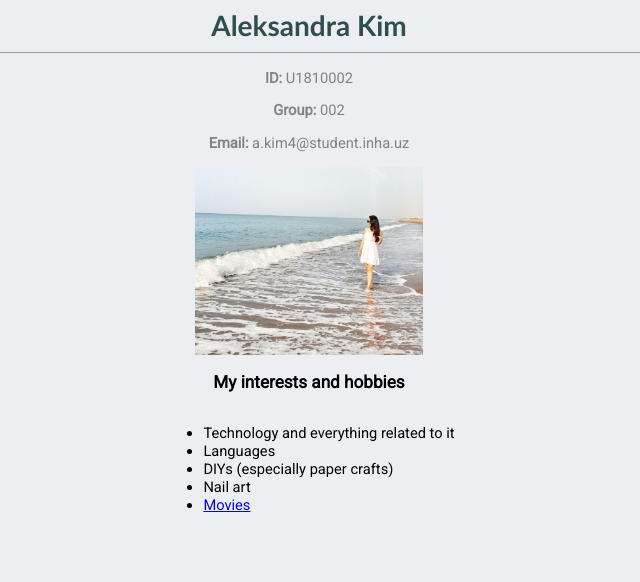
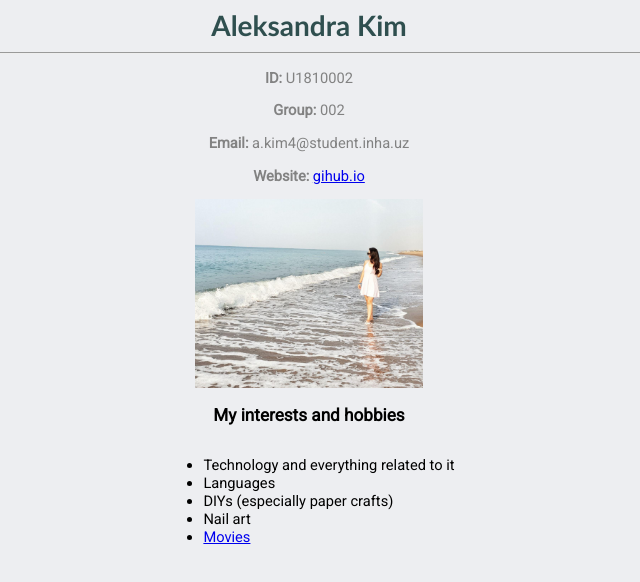
Before and after one commit to AlexandraKim/AlexandraKim.github.io, a plain HTML site: page index.html in a window 1280 px wide. Shown: the whole page, without its empty margins (331-971 px from the left). Drawn offline with Linux system fonts and the light colour scheme.

Commit message:
image path fixed and a link to my github.io added

```diff
--- a/index.html
+++ b/index.html
@@ -12,7 +12,8 @@
                 <p><b>ID:</b> U1810002</p>
                 <p><b>Group:</b> 002</p>
                 <p><b>Email:</b> a.kim4@student.inha.uz</p>
-                <img src="images/photo_2018-11-20_01-48-35.jpg" alt="profile picture" id="profile-picture">
+                <p><b>Website:</b> <a href="https://alexandrakim.github.io/">gihub.io</a> </p>
+                <img src="Images/photo_2018-11-20_01-48-35.jpg" alt="profile picture" id="profile-picture">
                 <h3>My interests and hobbies</h3>
                 <div class="inline-block">
                     <ul>
@@ -23,7 +24,6 @@
                         <li><a href="movies.html">Movies</a></li>
                     </ul>
                 </div>
-
             </div>
         </div>
     </body>
```
